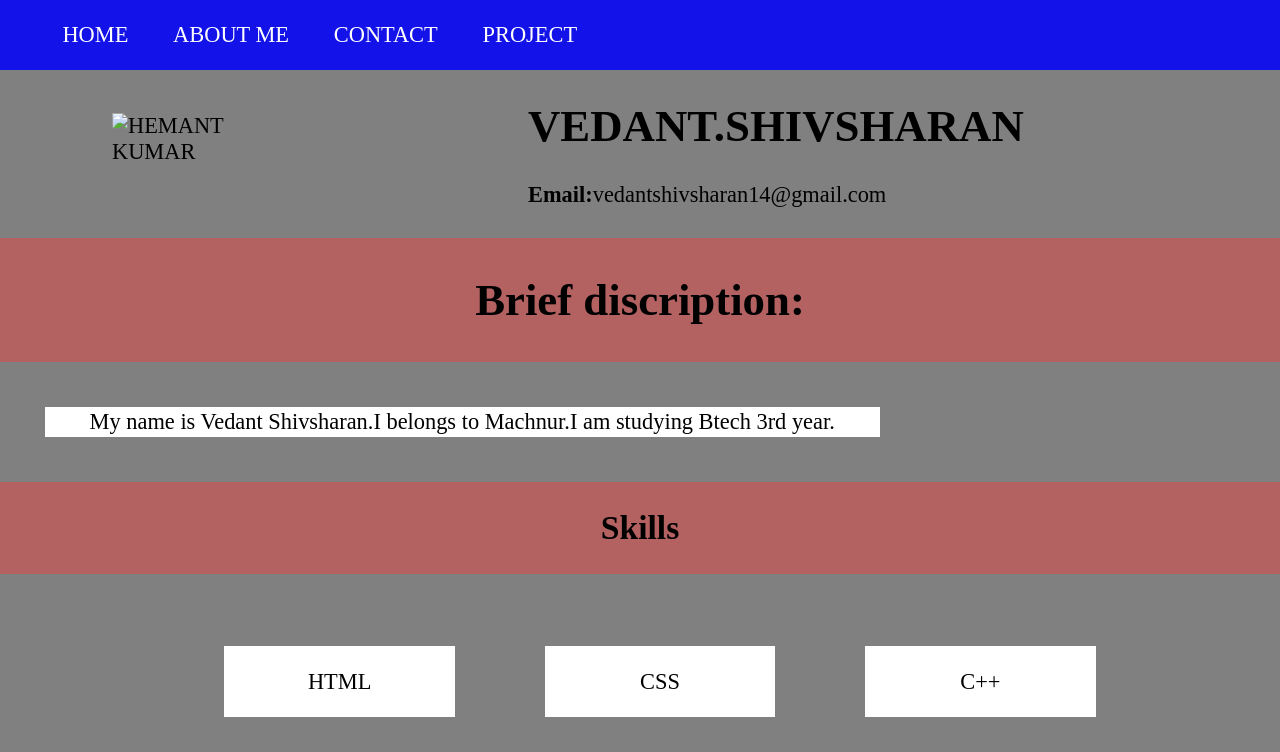
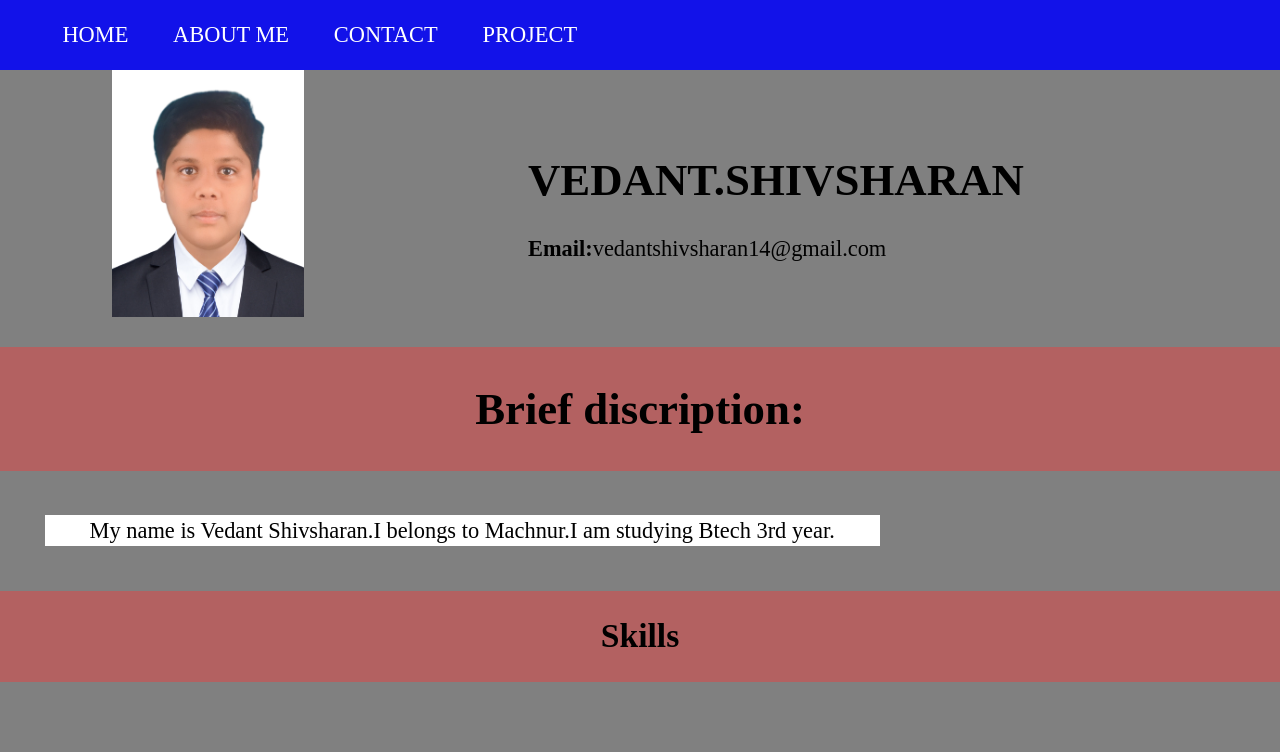
Before and after one commit to Vedantu18/OIBSIP-L1-Task2, a plain HTML site: page index.html in a window 1280 px wide. Shown: the top 752 px of the page. Drawn offline with Linux system fonts and the light colour scheme; files whose address does not match are found by name.

Commit message:
Update index.html

```diff
--- a/index.html
+++ b/index.html
@@ -15,7 +15,7 @@
    </ul>
   </header>
   <div id="HOME" class="home">
-   <img src="images\IMG-20170318-WA0013.jpg" alt="HEMANT KUMAR"/>
+   <img src="1672149441158.png" alt="VEDANT SHIVSHARAN"/>
    <div class="home-info">
     <h1>VEDANT.SHIVSHARAN</h1>
     <div>
```
